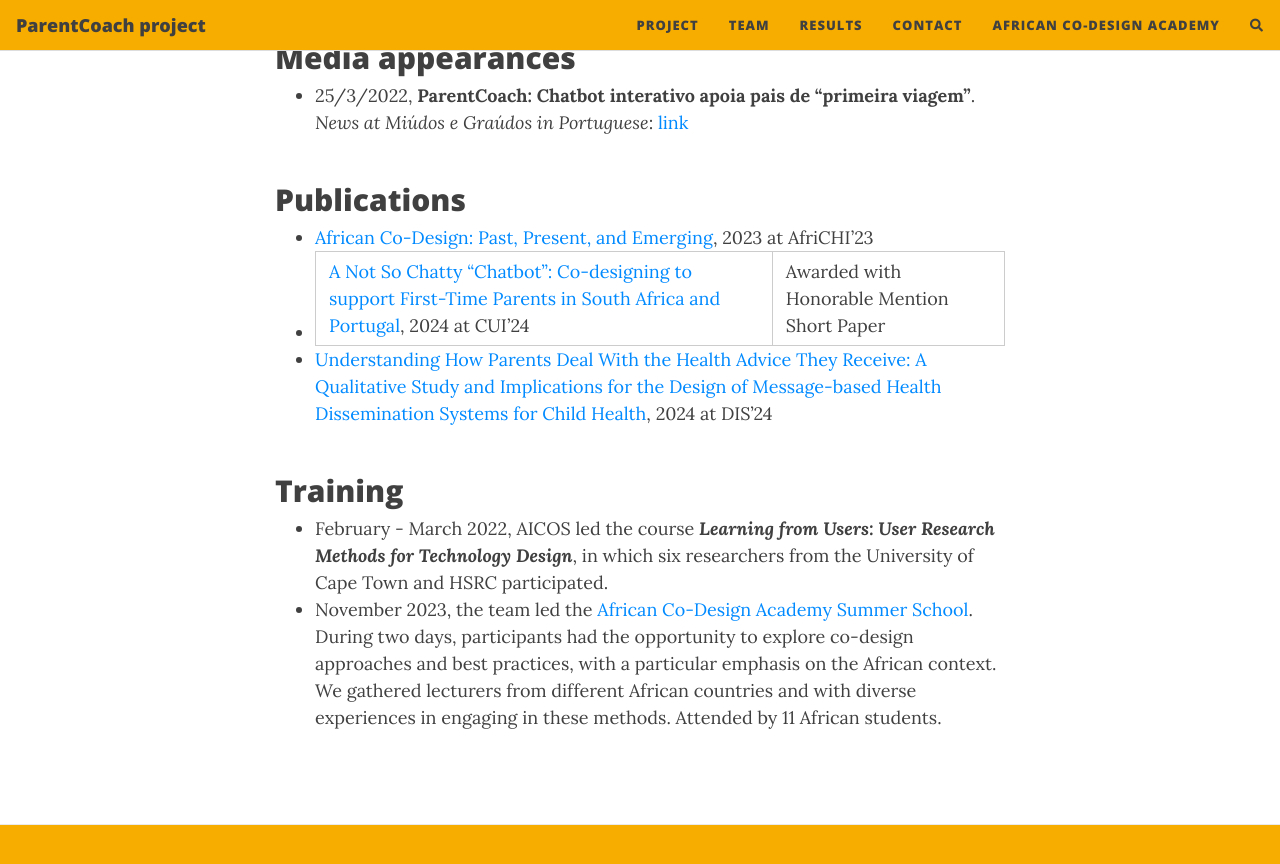
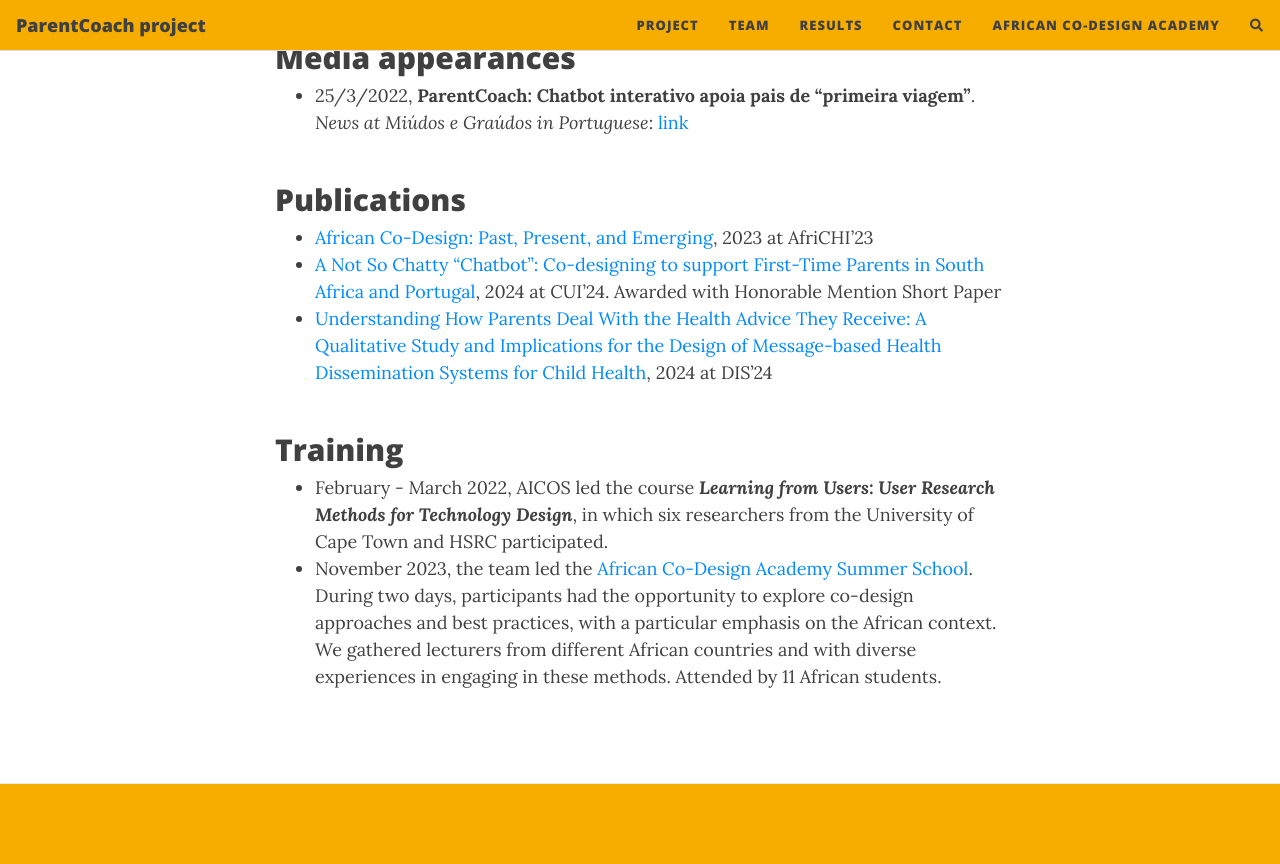
Before and after one commit to fraunhoferportugal/parentcoach-website, a Jekyll site: the page built from results.md, in a window 1280 px wide and 900 px high, scrolled down 461 px. Shown: the top 864 px of the window. Built offline with Jekyll 4.4.1, drawn with Linux system fonts in a browser that asks for light colours; nearby versions of some CDN libraries; comment, search, counter and statistics services are not loaded.

```diff
--- a/results.md
+++ b/results.md
@@ -25,7 +25,7 @@ The project ParentCoach started in January 2022 and finished in December 2024.<b
 ## Publications
 
 * [African Co-Design: Past, Present, and Emerging](https://dl.acm.org/doi/abs/10.1145/3628096.3629080), 2023 at AfriCHI'23
-* [A Not So Chatty “Chatbot”: Co-designing to support First-Time Parents in South Africa and Portugal](https://dl.acm.org/doi/abs/10.1145/3640794.3665571), 2024 at CUI'24 | Awarded with Honorable Mention Short Paper
+* [A Not So Chatty "Chatbot": Co-designing to support First-Time Parents in South Africa and Portugal](https://dl.acm.org/doi/abs/10.1145/3640794.3665571), 2024 at CUI'24. Awarded with Honorable Mention Short Paper
 * [Understanding How Parents Deal With the Health Advice They Receive: A Qualitative Study and Implications for the Design of Message-based Health Dissemination Systems for Child Health](https://dl.acm.org/doi/10.1145/3643834.3661504), 2024 at DIS'24 <br/><br/>
 
 
```
